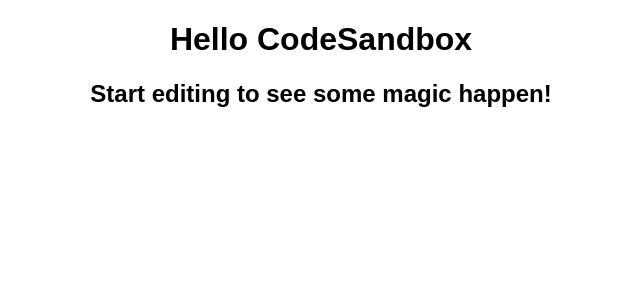
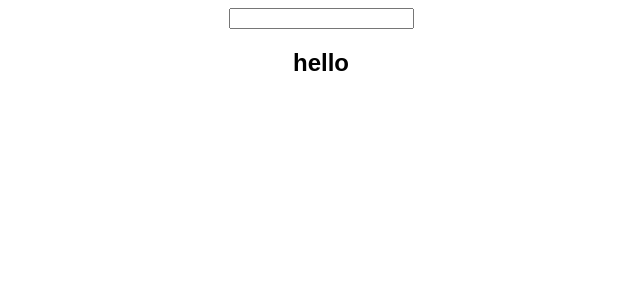
Before and after one commit to warui09/weatherApp, a React (Create React App) app: page / in a window 1280 px wide. Shown: the top 300 px of the page, without its empty margins (319-959 px from the left). Built offline with nearby package versions, Linux system fonts and the light colour scheme.

Commit message:
imported Container.js

```diff
--- a/src/components/App.js
+++ b/src/components/App.js
@@ -1,10 +1,10 @@
 import "../styles.css";
+import Container from "./Container";
 
 export default function App() {
   return (
     <div className="App">
-      <h1>Hello CodeSandbox</h1>
-      <h2>Start editing to see some magic happen!</h2>
+      <Container />
     </div>
   );
 }
--- a/src/components/Container.js
+++ b/src/components/Container.js
@@ -1,10 +1,12 @@
-import React, { useEffect } from "react"
+import React, { useEffect } from "react";
 
 const Container = () => {
-  return(
-    <input />
-    <h2>hello</h2>
-  )
-}
+  return (
+    <div>
+      <input />
+      <h2>hello</h2>
+    </div>
+  );
+};
 
-export default Container
+export default Container;
```
